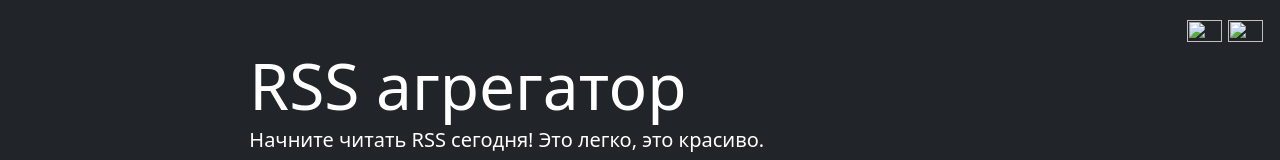
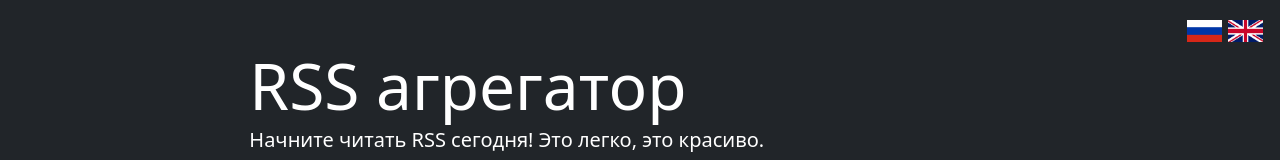
Before and after one commit to KirillTheStranger/Rss-aggregator, a website built with webpack: page index.html in a window 1280 px wide. Shown: the top 160 px of the page. Built offline with nearby package versions, Linux system fonts and the light colour scheme; files whose address does not match are found by name; what on-change would draw is missing.

Commit message:
fix image error

```diff
--- a/index.html
+++ b/index.html
@@ -7,9 +7,9 @@
   <body class="d-flex flex-column min-vh-100">
     <div class="position-absolute end-0 mt-3 mx-3">
       <input type="radio" class="btn-check" name="options-outlined" id="success-outlined" autocomplete="off" checked />
-      <label class="btn p-0" for="success-outlined"><img src={"/public/ru_lang.png"} class="selectpicker" width="35" height="22" name="ru" /></label>
+      <label class="btn p-0" for="success-outlined"><img src="/ru_lang.png" class="selectpicker" width="35" height="22" name="ru" /></label>
       <input type="radio" class="btn-check" name="options-outlined" id="danger-outlined" autocomplete="off" />
-      <label class="btn p-0" for="danger-outlined"><img src={"/public/en_lang.png"} class="selectpicker" width="35" height="22" name="en" /></label>
+      <label class="btn p-0" for="danger-outlined"><img src="/en_lang.png" class="selectpicker" width="35" height="22" name="en" /></label>
     </div>
     <div class="modal fade" id="modal" tabindex="-1" role="dialog" aria-labelledby="modal" aria-hidden="true">
       <div class="modal-dialog" role="document">
```
